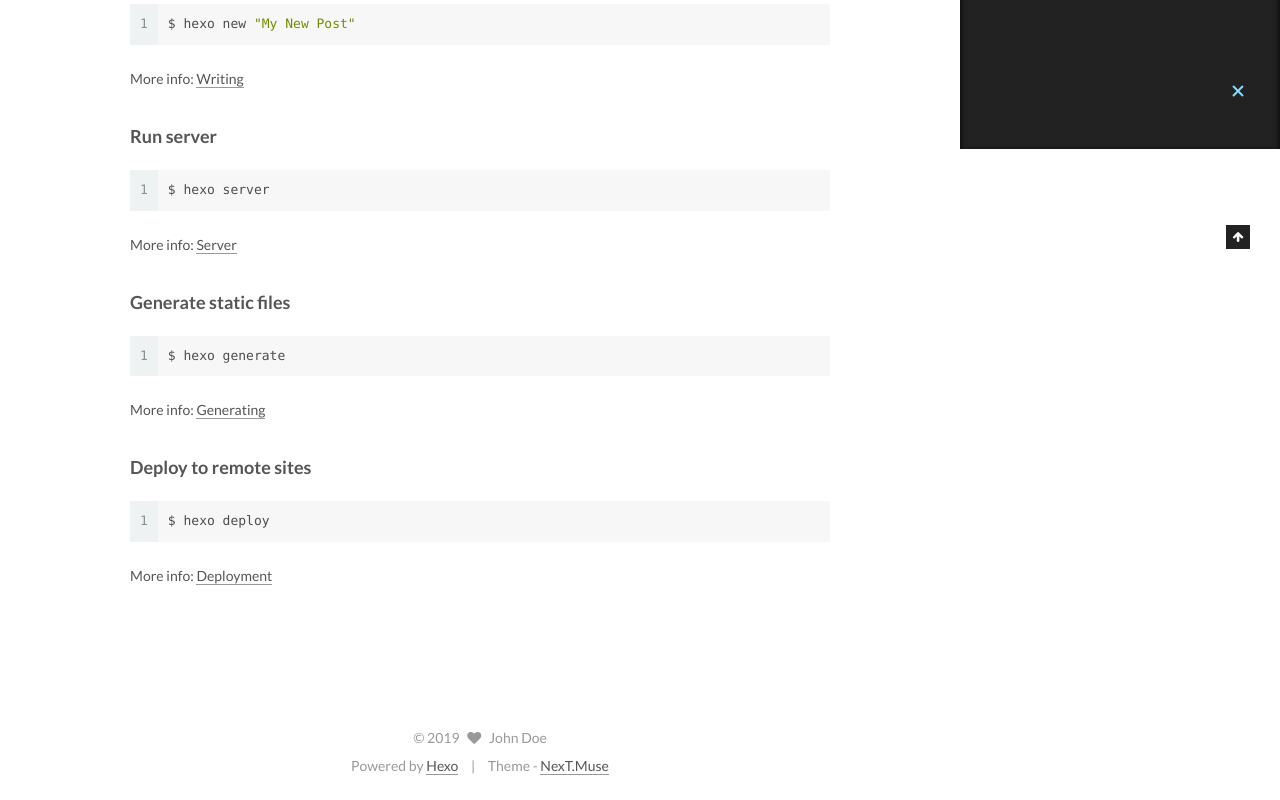
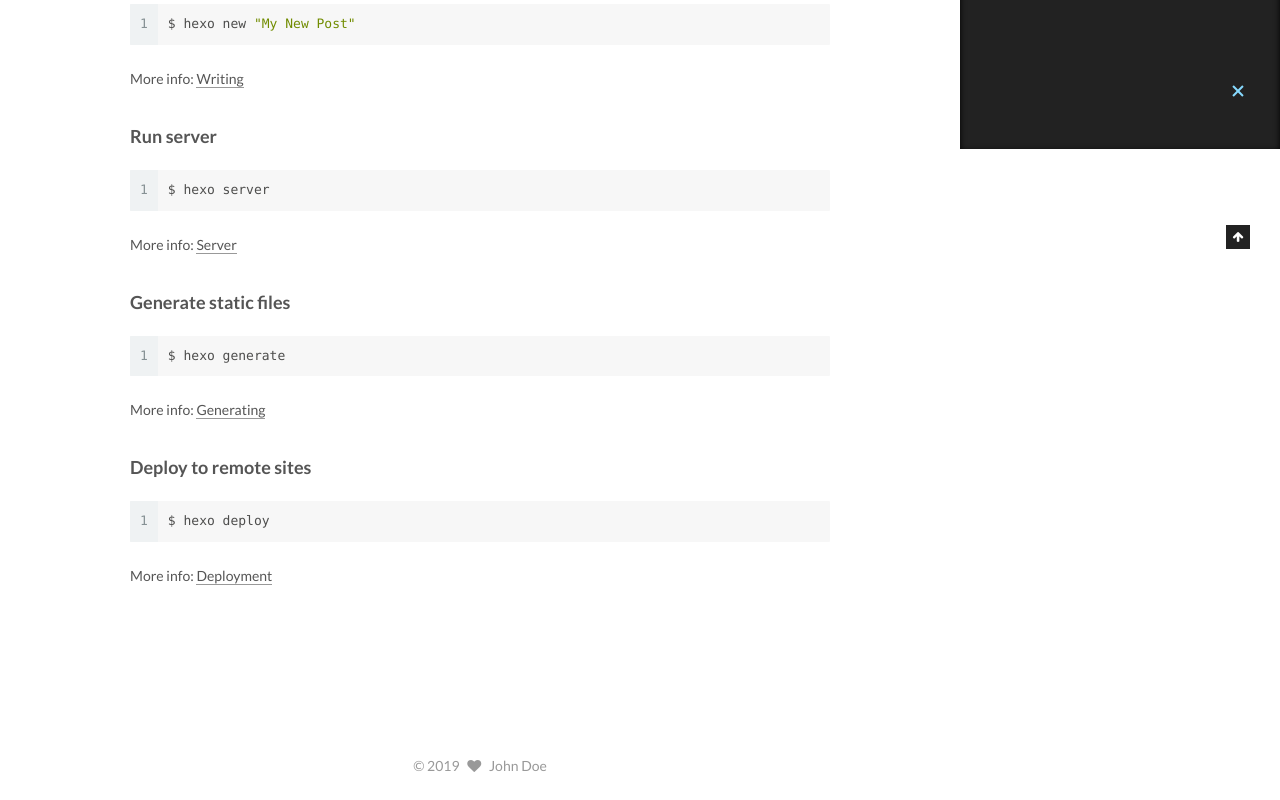
Before and after one commit to effective-waddle/effective-waddle.github.io, a plain HTML site: page 2019/10/02/hello-world/index.html in a window 1280 px wide. Shown: the part 651-1451 px from the top of the page. Drawn offline with Linux system fonts and the light colour scheme.

Commit message:
Site updated: 2019-10-02 19:45:36

```diff
--- a/2019/10/02/hello-world/index.html
+++ b/2019/10/02/hello-world/index.html
@@ -78,7 +78,7 @@
 <link href="/css/main.css?v=5.1.2" rel="stylesheet" type="text/css">
 
 
-  <meta name="keywords" content="Hexo, NexT">
+  <meta name="keywords" content="Computer, Code">
 
 
 
@@ -503,17 +503,6 @@
 </div>
 
 
-<div class="powered-by">
-  Powered by <a class="theme-link" href="https://hexo.io">Hexo</a>
-</div>
-
-<div class="theme-info">
-  Theme -
-  <a class="theme-link" href="https://github.com/iissnan/hexo-theme-next">
-    NexT.Muse
-  </a>
-</div>
-
 
 
 
--- a/css/main.css
+++ b/css/main.css
@@ -1807,7 +1807,7 @@ pre .javascript .function {
   width: 4px;
   height: 4px;
   border-radius: 50%;
-  background: #33e9ff;
+  background: #ff3bdd;
 }
 .links-of-blogroll {
   font-size: 13px;
```
Also changed, not shown: archives/2019/10/index.html (+1 -12 lines), archives/2019/index.html (+1 -12 lines), archives/index.html (+1 -12 lines), index.html (+1 -12 lines).
